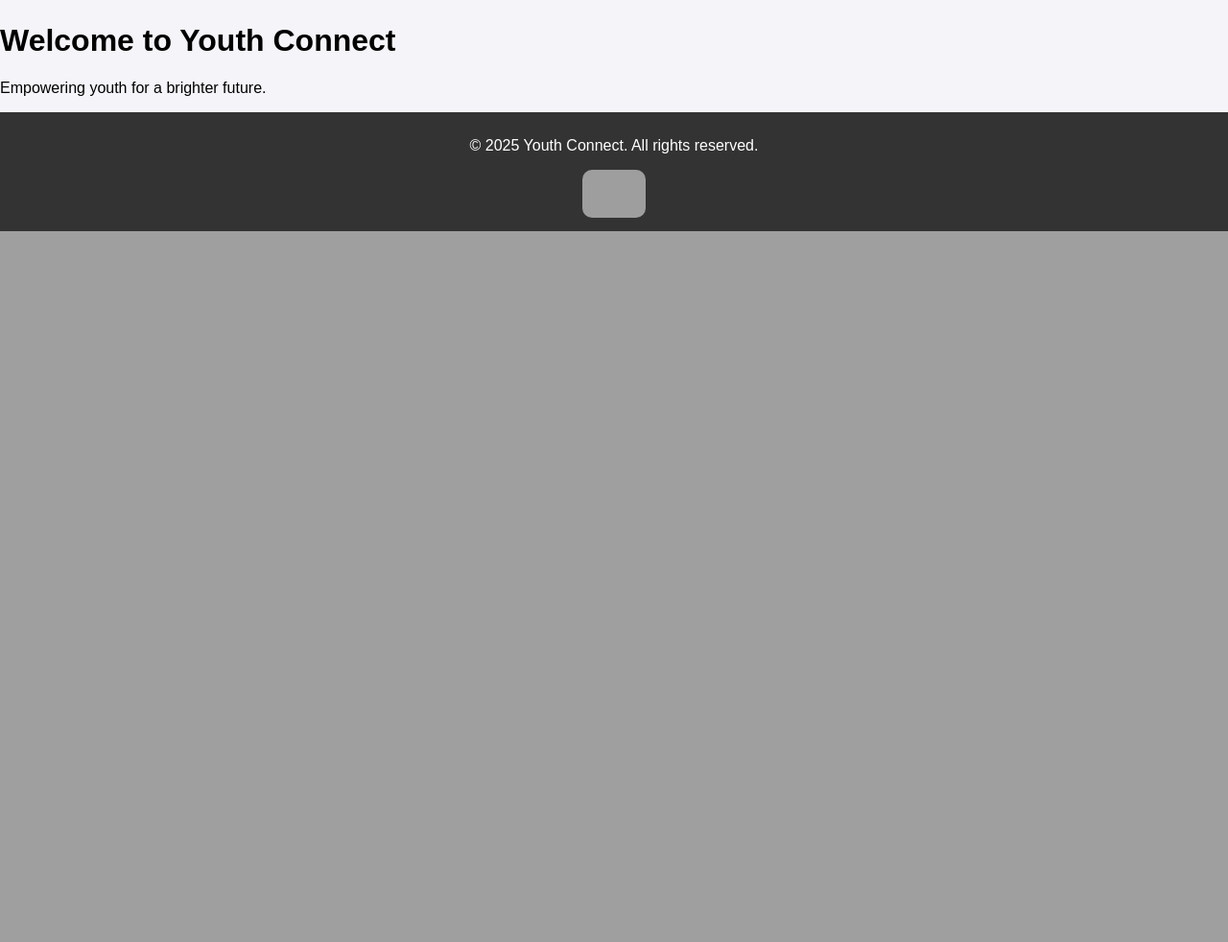
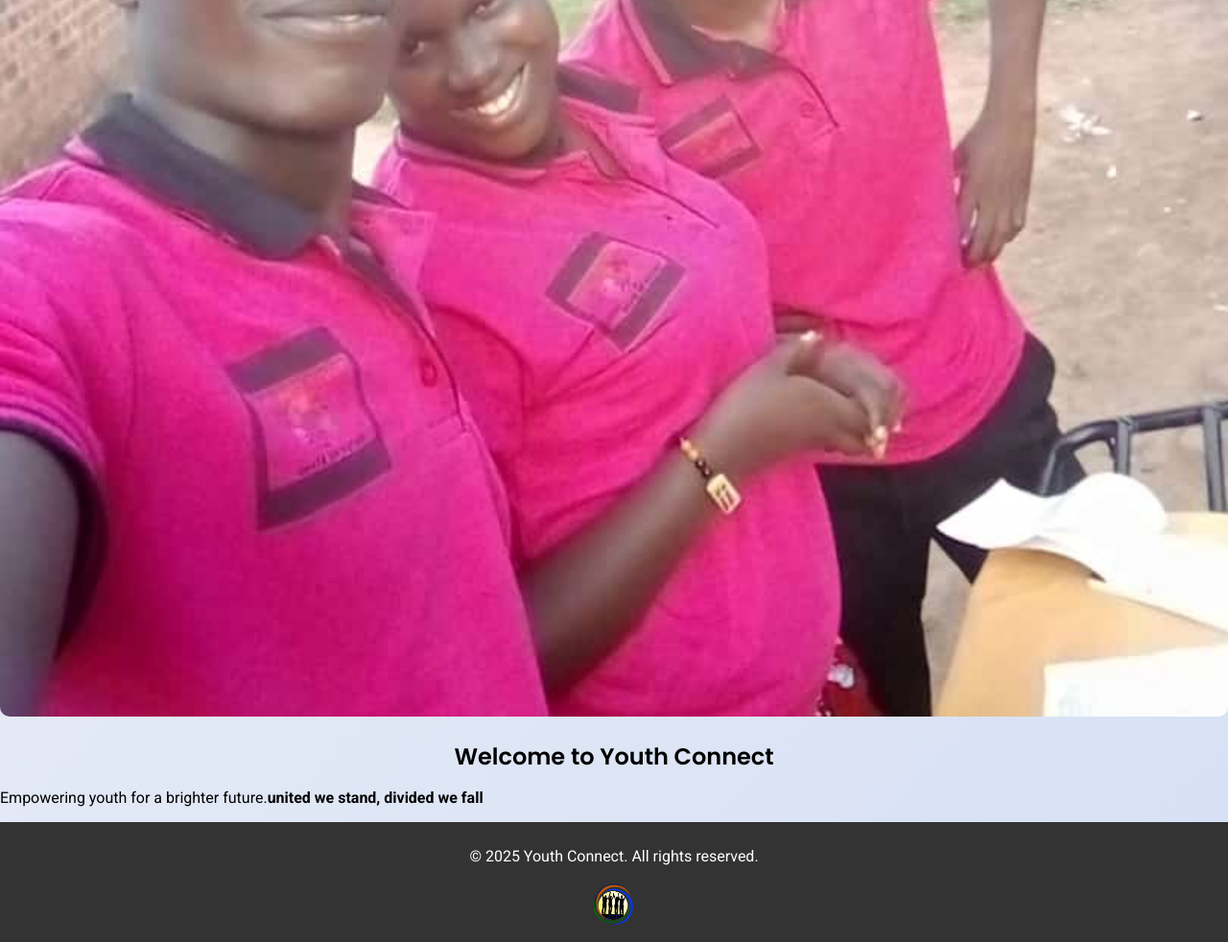
Before and after one commit to Kiggund/youthconnect_project, a Django app: template templates/base.html in a window 1280 px wide. Shown: the part 1031-2013 px from the top of the page at 96% size. Before the commit the page ends 1272 px from the top, so only its background shows below. Run offline with Django 5.2, Linux system fonts and the light colour scheme; the template is opened without the code that fills it, so the values that code supplies are empty; grey boxes are pictures that could not be loaded.

Commit message:
added the group's logo, hero's banner and improved on the leaders app appearance

```diff
--- a/leaders/templates/leaders/leader_list.html
+++ b/leaders/templates/leaders/leader_list.html
@@ -12,7 +12,7 @@
                 {% endif %}
                 <h2>{{ leader.name }}</h2>
                 <p><strong>Position:</strong> {{ leader.position }}</p>
-                <p><strong>Bio:</strong> {{ leader.bio }}</p>
+              <!--<p><strong>Bio:</strong> {{ leader.bio }}</p> -->
                 <p><strong>Values:</strong> {{ leader.values }}</p>
             </li>
         {% endfor %}
--- a/static/css/base.css
+++ b/static/css/base.css
@@ -1,8 +1,9 @@
 body {
-    font-family: Arial, sans-serif;
+    font-family: 'Roboto', sans-serif;
     margin: 0;
     padding: 0;
-    background-color: #f4f4f9;
+   /*background-color: #f4f4f9;*/
+    background: linear-gradient(135deg, #f3f4f6, #d6e0f5);
 }
 
 nav ul {
@@ -28,6 +29,19 @@ img {
     border-radius: 10px; /* Add a modern look */
 }
 
+h2 {
+    color: #ff5733; /* Use your desired color */
+    font-weight: bold;
+    font-family: 'poppins', sans-serif;
+}
+
+h1 {
+    text-align: center;
+    font-size: 24px; /* Adjust size as needed */
+    margin-top: 20px;
+    font-family: 'poppins', sans-serif;
+    font-weight: 600;
+}
 footer {
     text-align: center;
     padding: 10px;
--- a/templates/base.html
+++ b/templates/base.html
@@ -5,6 +5,7 @@
     <meta name="viewport" content="width=device-width, initial-scale=1.0">
     <title>{% block title %}Youth Connect{% endblock %}</title>
     {% load static %}
+    <link href="https://fonts.googleapis.com/css2?family=Roboto:wght@300;400;700&family=Poppins:wght@400;600&display=swap" rel="stylesheet">
     <link rel="stylesheet" href="{% static 'css/base.css' %}">
 </head>
 <body>
@@ -12,10 +13,10 @@
     <nav>
         <ul>
             <li><a href="/">Home</a></li>
-            <li><a href="/about/">About Us</a></li>
             <li><a href="/leaders/">Leaders</a></li>
             <li><a href="/resources/">Resources</a></li>
             <li><a href="/news_events/">News & Events</a></li>
+            <li><a href="/about/">About Us</a></li>
             <li><a href="/join/">Join Us</a></li>
             <li><a href="/contact/">Contact Us</a></li>
         </ul>
@@ -23,9 +24,9 @@
 
     <!-- Hero Section -->
     <header>
-        <img src="{% static 'images/hero.jpg' %}" alt="Youth Connect Hero Banner" style="width:100%; height:auto;">
+        <img src="{% static 'images/group2.jpg' %}" alt="Youth Connect Hero Banner" style="width:100%; height:auto;">
         <h1>Welcome to Youth Connect</h1>
-        <p>Empowering youth for a brighter future.</p>
+        <p>Empowering youth for a brighter future.<strong>united we stand, divided we fall</strong></p>
     </header>
 
     <!-- Main Content Area -->
@@ -38,7 +39,7 @@
     <!-- Footer Section -->
     <footer>
         <p>© 2025 Youth Connect. All rights reserved.</p>
-        <img src="{% static 'images/footer-logo.jpg' %}" alt="Youth Connect Logo" style="height:50px; width:auto;">
+        <img src="{% static 'images/youth-connect.png' %}" alt="Youth Connect Logo" style="height:50px; width:auto;">
     </footer>
 </body>
 </html>
```
Also changed, not shown: media/allan.jpg (added), media/brian1.jpg (added), media/christine.jpg (added), media/group1.jpg (added), media/group2.jpg (added), media/group3.jpg (added), media/leaders/Youth_connect_1.png (added), media/leaders/Youth_connect_1_VkOncZX.png (added), media/leaders/Youth_connect_1_mzzlOwU.png (added), media/leaders/Youth_connect_1_n1JxbEg.png (added), media/miriam.jpg (added), media/shanaka.jpg (added), static/images/group1.jpg (added), static/images/group2.jpg (added), 2 more files.
